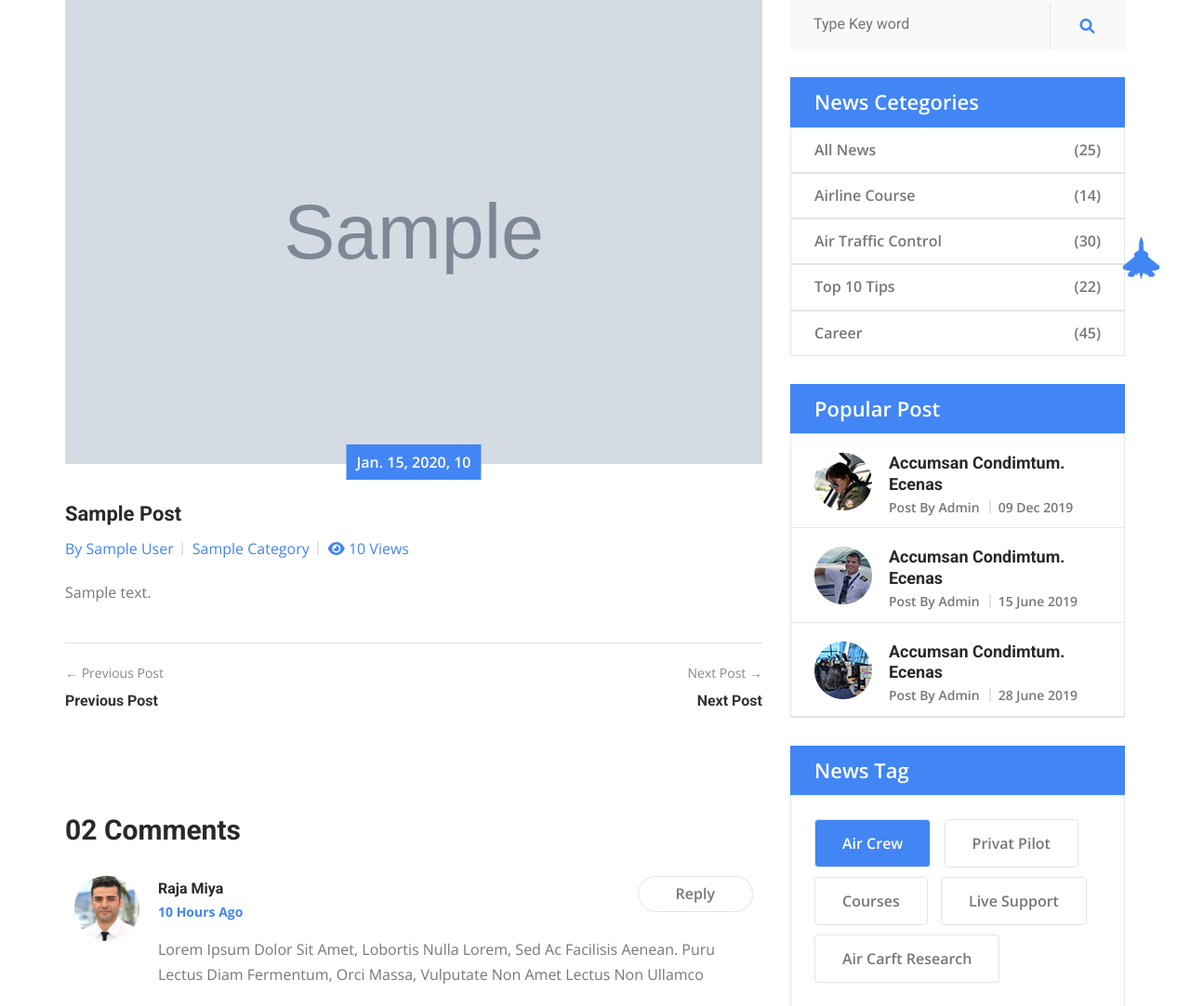
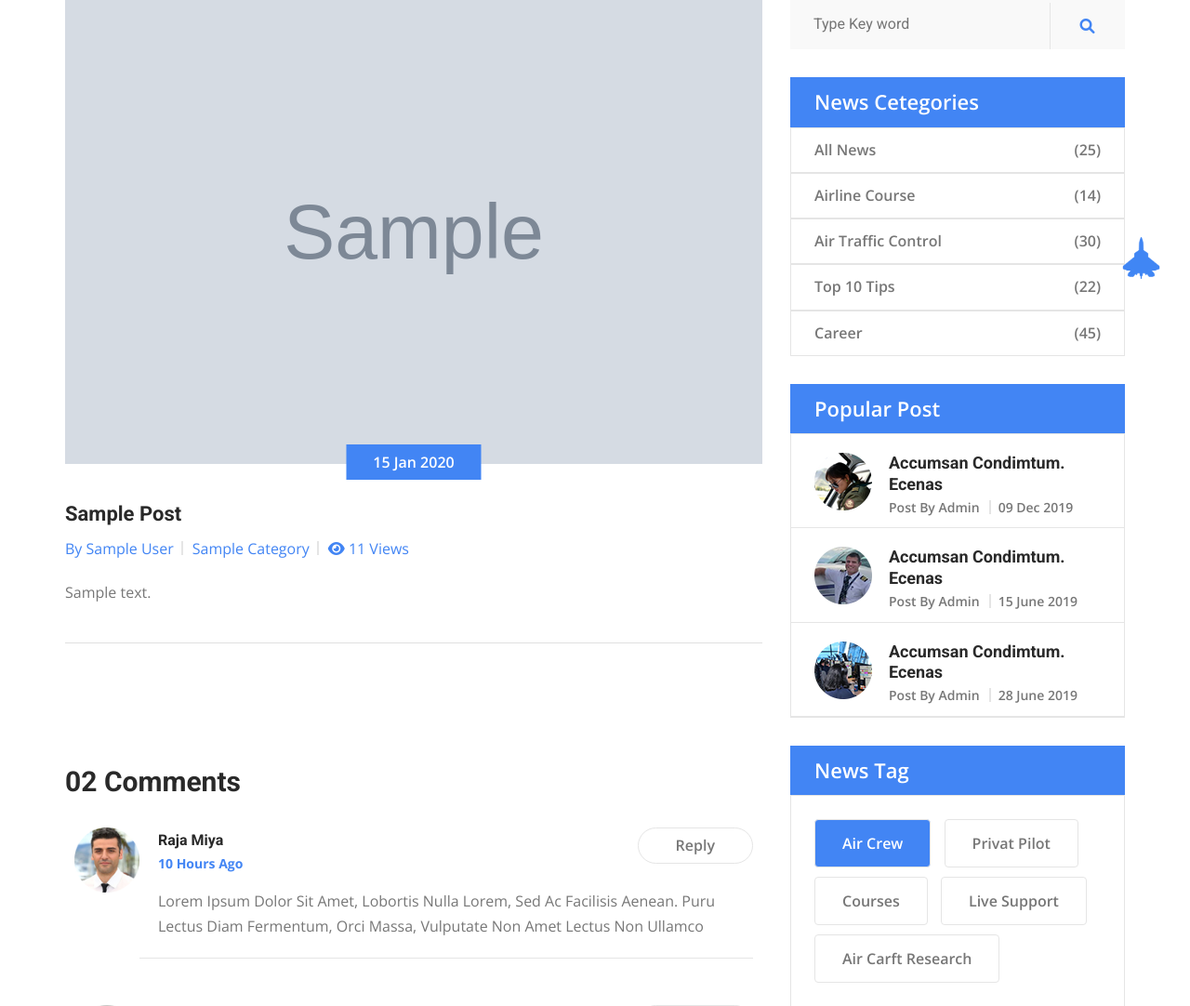
Before and after one commit to EhsanSSE/myproject, a Django app: page /blog/1 in a window 1280 px wide. Shown: the part 547-1629 px from the top of the page at 93% size. Run offline with Django 4.2, Linux system fonts and the light colour scheme; tables that the repository leaves empty hold one stand-in row (values such as "Sample post"); grey boxes marked "Sample" are stand-in pictures; some libraries are stand-ins or nearby versions.

Commit message:
made counted views dynamic and made prev and nxt post link
for blog details view created counted views that when called it was upgrade and created prev and next post for link them if they exists

```diff
--- a/blog/views.py
+++ b/blog/views.py
@@ -11,6 +11,13 @@ def blog_view(request):
     return render(request, 'blog/blog-3.html', context)
 
 def blog_details_view(request, pk):
-    post = get_object_or_404(Post, pk=pk, status=True, published_date__lte=now())
-    context = {'post': post}
+    posts = Post.objects.filter(status=True, published_date__lte=now())
+    post = get_object_or_404(posts, pk=pk)
+    post.counted_views += 1
+    post.save()
+    posts_list = list(posts)
+    index_post = posts_list.index(post)
+    previous_post = posts_list[index_post - 1] if index_post > 0 else None
+    next_post = posts_list[index_post + 1] if index_post < len(posts_list) -1 else None
+    context = {'post': post, 'previous_post': previous_post, 'next_post': next_post}
     return render(request, 'blog/blog-details.html', context)
--- a/templates/blog/blog-3.html
+++ b/templates/blog/blog-3.html
@@ -42,7 +42,7 @@
         <div class="blog-item mb-60">
           <div class="blog-thumb--style2">
             <img style="object-fit: cover; width: 100%; height: 500px;" src={{post.image.url}} alt="blog image">
-            <a href="{% url 'blog:details' pk=post.id %}" class="overlay-date">{{post.published_date}}</a>
+            <a href="{% url 'blog:details' pk=post.id %}" class="overlay-date">{{post.published_date|date:'d M Y'}}</a>
           </div>
           <div class="blog-content--style2">
             <h3 class="title">
@@ -64,7 +64,7 @@
               </div>
             </div>
             <p>
-             {{post.content}}
+             {{post.content|truncatechars:'120'}}
             </p>
             <a href="{% url 'blog:details' pk=post.id %}" class="cmn-btn">Read More</a>
           </div>
--- a/templates/blog/blog-details.html
+++ b/templates/blog/blog-details.html
@@ -42,7 +42,7 @@
                     <div class="blog-item mb-60">
                         <div class="blog-thumb--style2">
                             <img style="object-fit: cover; width: 100%; height: 500px;" src={{post.image.url}} alt="blog image">
-                            <a href="#" class="overlay-date">{{post.published_date}}</a>
+                            <a href="#" class="overlay-date">{{post.published_date|date:'d M Y'}}</a>
                         </div>
                         <div class="blog-content--style2 blog-content--style3">
                             <h3 class="title">{{post.title}}</h3>
@@ -63,14 +63,18 @@
 
                             <!-- navigation post prev or next -->
                             <div class="post-navigation">
-                                <a href="#" class="prev-post">
+                                {% if previous_post %}
+                                <a href="{% url 'blog:details' pk=previous_post.id %}" class="prev-post">
                                     <span>&larr; Previous Post</span>
-                                    <h4>Previous post</h4>
+                                    <h4>{{previous_post.title}}</h4>
                                 </a>
-                                <a href="#" class="next-post">
+                                {% endif %}
+                                {% if next_post %}
+                                <a href="{% url 'blog:details' pk=next_post.id %}" class="next-post">
                                     <span>Next Post &rarr;</span>
-                                    <h4>Next post</h4>
+                                    <h4>{{next_post.title}}</h4>
                                 </a>
+                                {% endif %}
                             </div>
                         </div>
                     </div>
```
